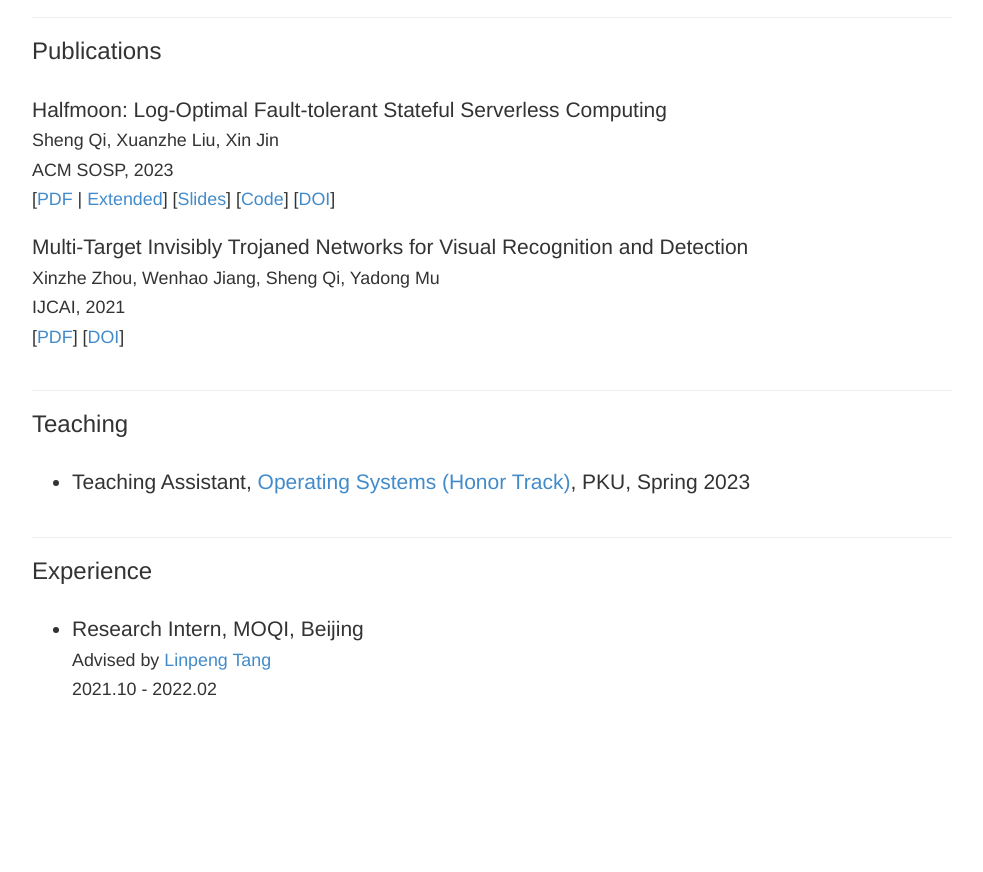
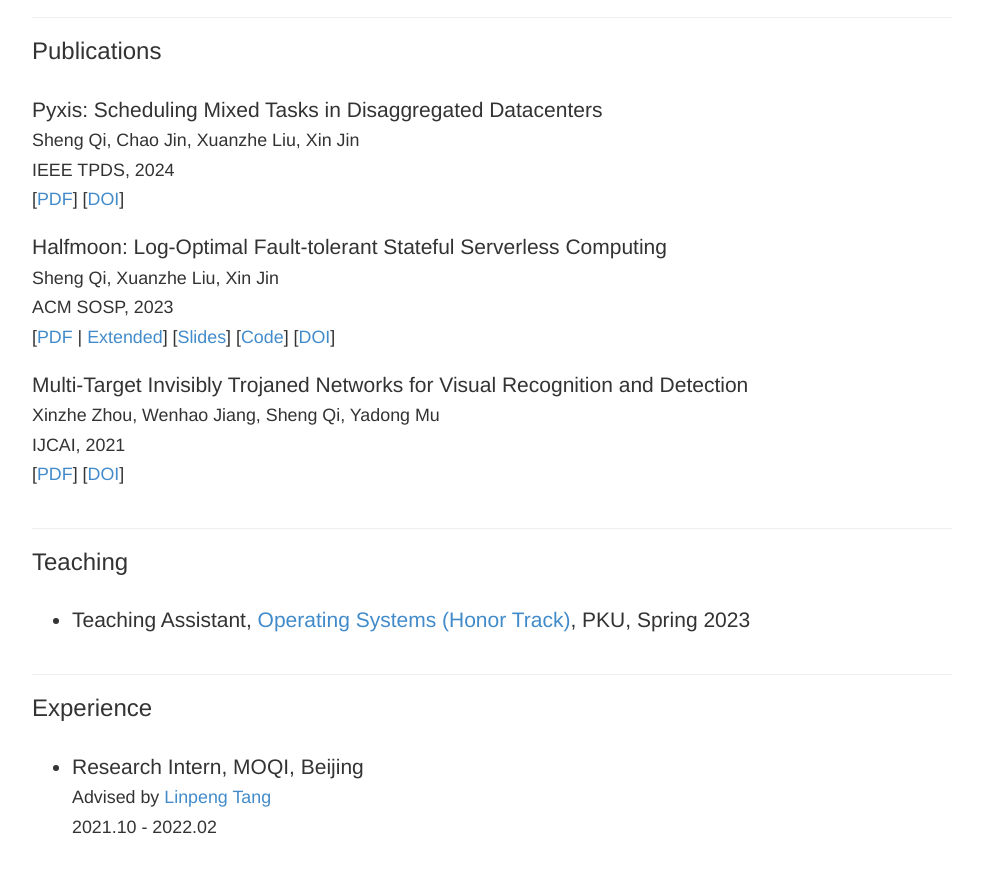
Before and after one commit to TomQuartz/tomquartz.github.io, a plain HTML site: page index.html in a window 1280 px wide. Shown: the part 892-1764 px from the top of the page, without its empty margins (53-1036 px from the left). Before the commit the page ends 1654 px from the top, so only its background shows below. Drawn offline with nearby package versions, Linux system fonts and the light colour scheme; files whose address does not match are found by name.

Commit message:
add pyxis

```diff
--- a/index.html
+++ b/index.html
@@ -167,6 +167,15 @@
           <h3>Publications</h3>
           <br>
           <p class="lead">
+            <b class="semi-bold">Pyxis: Scheduling Mixed Tasks in Disaggregated Datacenters</b><br>
+            <small>
+              <b class="normal">Sheng Qi</b>, Chao Jin, Xuanzhe Liu, Xin Jin<br>
+              IEEE TPDS, 2024<br>
+              [<a href="https://ieeexplore.ieee.org/document/10570339">PDF</a>]
+              [<a href="https://doi.org/10.1109/TPDS.2024.3418620">DOI</a>]
+            </small>
+          </p>
+          <p class="lead">
             <b class="semi-bold">Halfmoon: Log-Optimal Fault-tolerant Stateful Serverless Computing</b><br>
             <small>
               <b class="normal">Sheng Qi</b>, Xuanzhe Liu, Xin Jin<br>
```
Also changed, not shown: publications.html (+9 -0 lines).
